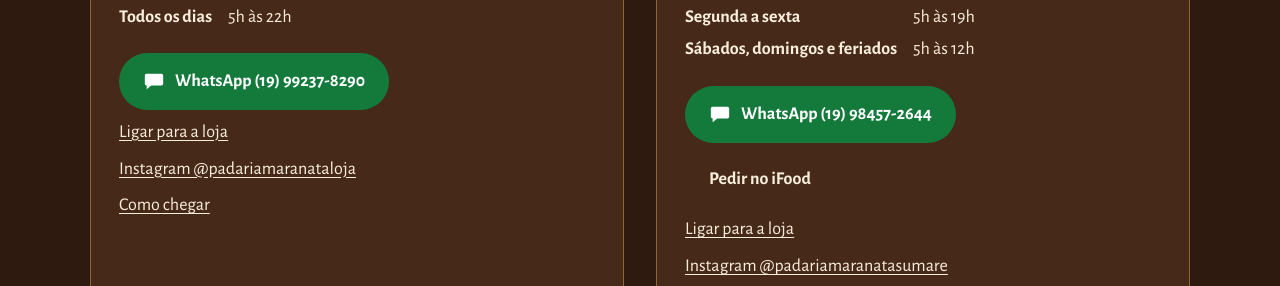
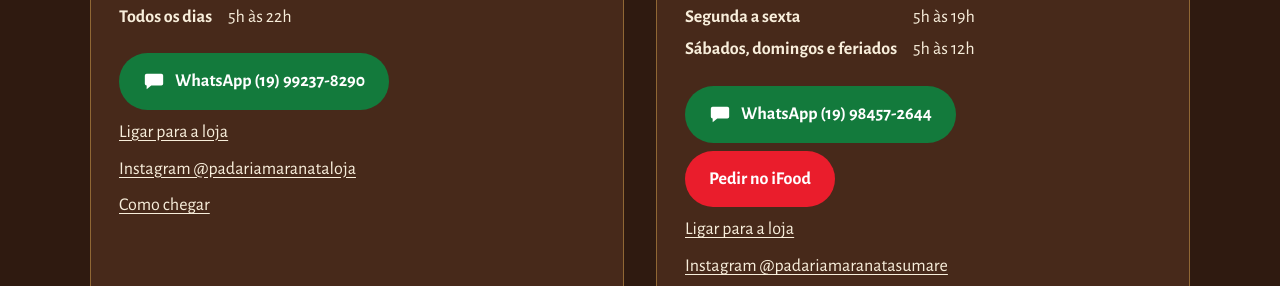
Before and after one commit to alanyesther123-ops/padaria-maranata, a plain HTML site: page index.html in a window 1280 px wide. Shown: the part 1761-2047 px from the top of the page. Drawn offline with nearby package versions, Linux system fonts and the light colour scheme.

Commit message:
Add styles for btn-ifood class

```diff
--- a/style.css
+++ b/style.css
@@ -647,3 +647,5 @@ blockquote footer {
     animation: none;
   }
 }
+.btn-ifood { background: #ea1d2c; color: #fff; }
+.btn-ifood:hover { background: #c4121f; }
```
